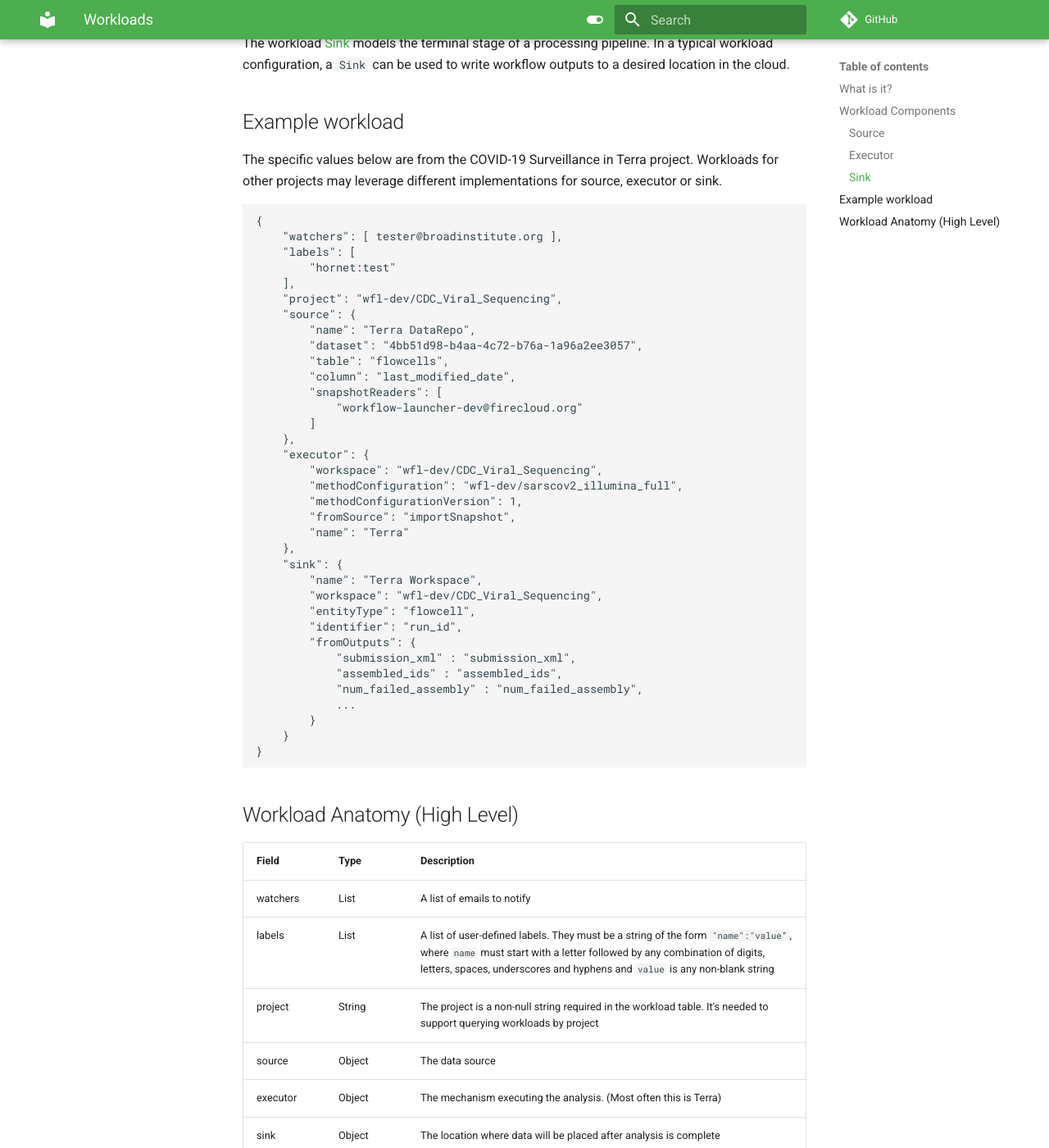
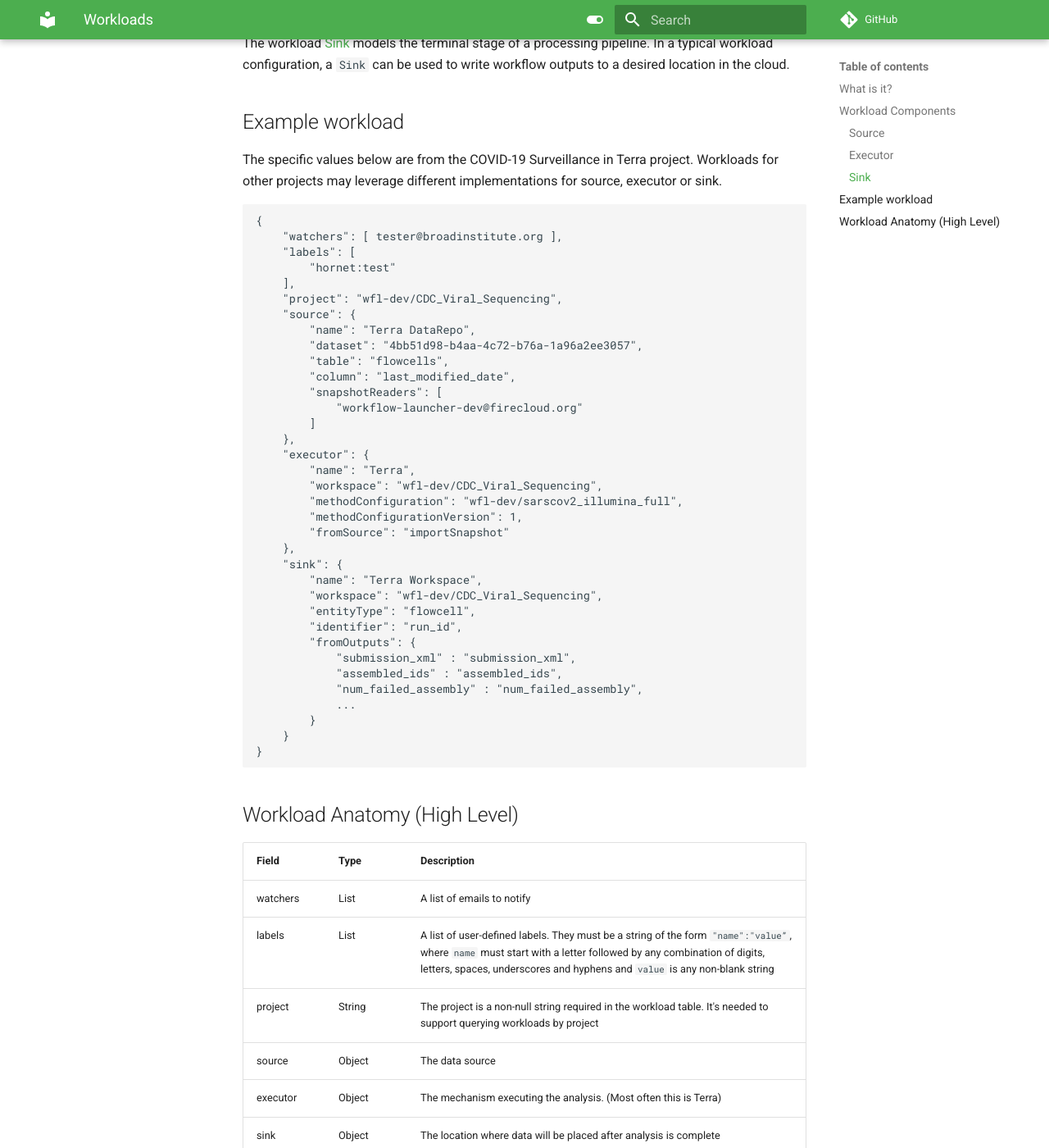
Before and after one commit to broadinstitute/wfl, an MkDocs documentation site: the page built from docs/md/workload.md, in a window 1280 px wide and 1400 px high, scrolled down 762 px. Shown: the whole window at 82% size. Built offline with MkDocs 1.6.1 and Material for MkDocs 9.7.7, drawn with Linux system fonts in a browser that asks for light colours; comment, search, counter and statistics services are not loaded.

Commit message:
Changing order of executor block in docs (#459)
Co-authored-by: rhiananthony <ranthony@broadinstitute.org>

```diff
--- a/docs/md/workload.md
+++ b/docs/md/workload.md
@@ -39,11 +39,11 @@
         ]
     },
     "executor": {
+        "name": "Terra",
         "workspace": "wfl-dev/CDC_Viral_Sequencing",
         "methodConfiguration": "wfl-dev/sarscov2_illumina_full",
         "methodConfigurationVersion": 1,
-        "fromSource": "importSnapshot",
-        "name": "Terra"
+        "fromSource": "importSnapshot"
     },
     "sink": {
         "name": "Terra Workspace",
```
Also changed, not shown: docs/md/modules-covid.md (+2 -2 lines).
